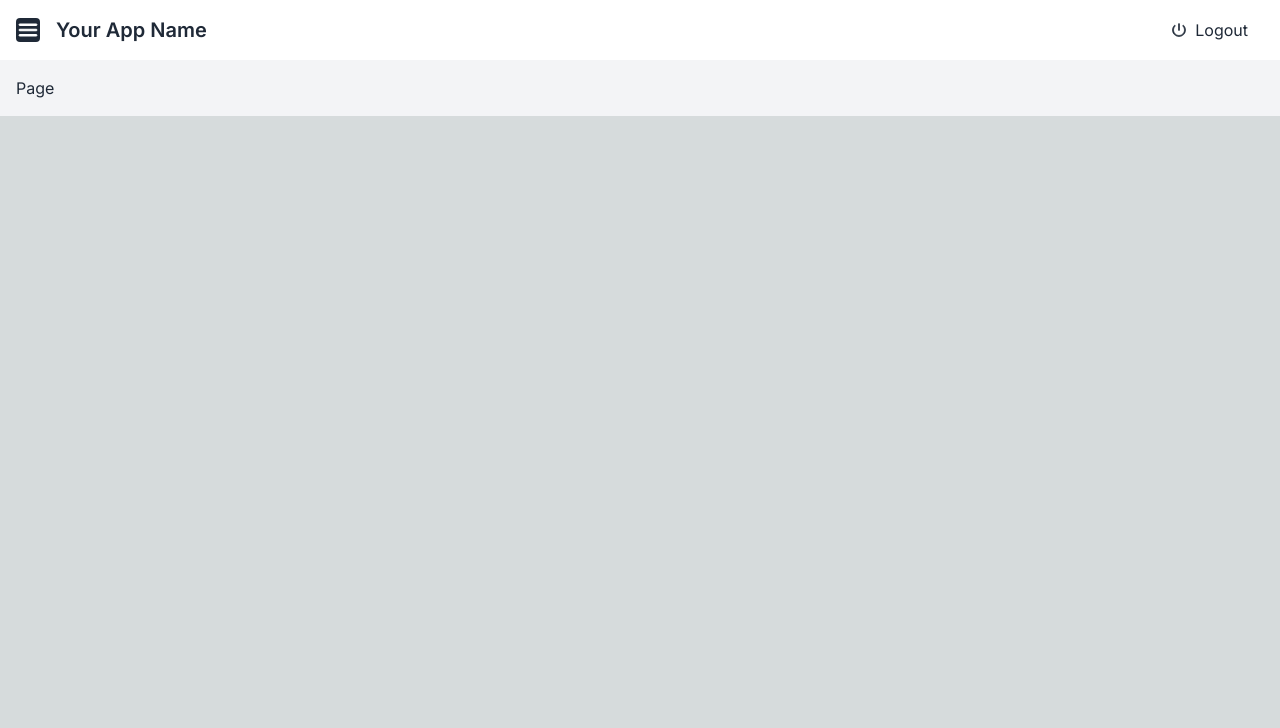
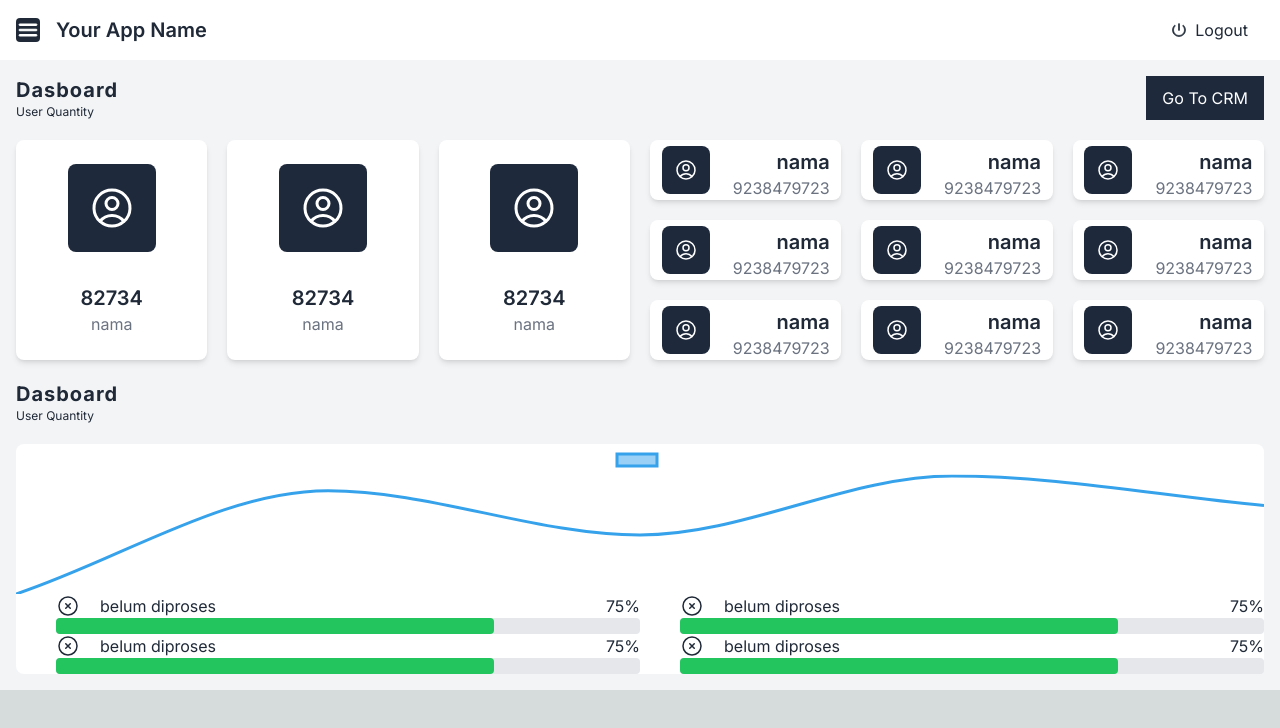
Before and after one commit to albaehaki/tes-ray-white, a Next.js app: page /dasboard in a window 1280 px wide. Shown: the top 728 px of the page. Built offline with nearby package versions, Linux system fonts and the light colour scheme.

Commit message:
mnambahkan tampilan dasboard kasar

```diff
--- a/app/dasboard/page.tsx
+++ b/app/dasboard/page.tsx
@@ -1,9 +1,71 @@
-import React from 'react'
+"use client"
+import React from "react";
+
+// icon
+import { UserCircleIcon, XCircleIcon } from "@heroicons/react/24/outline";
+
+// components
+import Card1 from "@/components/card1";
+import Card2 from "@/components/card2";
+import ProgressBar from "@/components/progressBar";
+import LineChart from "@/components/lineChart";
 
 const Page = () => {
+  const styleGrid = `grid gap-5 `;
+  const chartData = [10, 80, 50, 90, 70];
+  const chartLabels = ['Label 1', 'Label 2', 'Label 3', 'Label 4', 'Label 5'];
   return (
-    <div>Page</div>
-  )
-}
+    <>
+      <div className="grid grid-cols-2 justify-between">
+        <div>
+          <p className="font-bold text-xl tracking-wider">Dasboard</p>
+          <p className="text-xs">User Quantity</p>
+        </div>
+        <button className="justify-self-end py-2 px-4 flex items-center bg-slate-800 text-white">
+          Go To CRM
+        </button>
+      </div>
+      <div className="grid grid-cols-6 gap-5 pt-5">
+        <Card1 />
+        <Card1 />
+        <Card1 />
+        <div className={`${styleGrid} `}>
+          <Card2 />
+          <Card2 />
+          <Card2 />
+        </div>
+        <div className={`${styleGrid}`}>
+          <Card2 />
+          <Card2 />
+          <Card2 />
+        </div>
+        <div className={`${styleGrid} `}>
+          <Card2 />
+          <Card2 />
+          <Card2 />
+        </div>
+      </div>
+      <div className="grid grid-cols-2 justify-between pt-5">
+        <div className="justify-self-start">
+          <p className="font-bold text-xl tracking-wider">Dasboard</p>
+          <p className="text-xs">User Quantity</p>
+        </div>
+      </div>
+      <div className="bg-white mt-5 w-auto min-h-[100px] rounded-lg">
+        <div className="grid grid-cols-4">
+        <LineChart data={chartData} labels={chartLabels}/>
+        </div>
 
-export default Page
+        <div className="grid grid-cols-2">
+        <ProgressBar />
+        <ProgressBar />
+        <ProgressBar />
+        <ProgressBar />
+        </div>
+
+      </div>
+    </>
+  );
+};
+
+export default Page;
--- /dev/null
+++ b/components/card1.tsx
@@ -0,0 +1,20 @@
+import React from "react";
+
+// icon
+import { UserCircleIcon } from "@heroicons/react/24/outline";
+
+const Card1 = () => {
+  return (
+    <div className="grid bg-white p-3 rounded-lg shadow-md">
+      <div className="text-center m-auto bg-slate-800 p-5 rounded-lg">
+        <UserCircleIcon className="w-12 h-12 mx-auto text-white" />
+      </div>
+      <div className="text-center m-auto">
+        <p className="text-xl font-semibold mt-2">82734</p>
+        <p className="text-gray-500">nama</p>
+      </div>
+    </div>
+  );
+};
+
+export default Card1;
--- /dev/null
+++ b/components/card2.tsx
@@ -0,0 +1,20 @@
+import React from "react";
+
+// icon
+import { UserCircleIcon } from "@heroicons/react/24/outline";
+
+const Card2 = () => {
+  return (
+    <div className="flex bg-white rounded-lg shadow-md">
+      <div className="text-center m-auto bg-slate-800 p-3 rounded-lg">
+        <UserCircleIcon className="w-6 h-6 mx-auto text-white" />
+      </div>
+      <div className="text-right m-auto">
+        <p className="text-xl font-semibold mt-2">nama</p>
+        <p className="text-gray-500">9238479723</p>
+      </div>
+    </div>
+  );
+};
+
+export default Card2;
--- /dev/null
+++ b/components/lineChart.tsx
@@ -0,0 +1,49 @@
+"use client"
+import React, { useEffect, useRef } from 'react';
+import Chart from 'chart.js/auto';
+
+interface LineChartProps {
+  data: number[];
+  labels: string[];
+}
+
+const LineChart: React.FC<LineChartProps> = ({ data, labels }) => {
+  const chartRef = useRef<HTMLCanvasElement | null>(null);
+
+  useEffect(() => {
+    if (chartRef.current) {
+      new Chart(chartRef.current, {
+        type: 'line',
+        data: {
+          labels: labels,
+          datasets: [
+            {
+              label: '',
+              data: data,
+              borderColor: '',
+              fill: false,
+              pointRadius: 0,
+              cubicInterpolationMode: 'monotone',
+            },
+          ],
+        },
+        options: {
+          responsive: true,
+          maintainAspectRatio: false,
+          scales: {
+            x: {
+              display: false, // Menyembunyikan sumbu X
+            },
+            y: {
+              display: false, // Menyembunyikan sumbu Y
+            },
+          },
+        },
+      });
+    }
+  }, [data, labels]);
+
+  return <canvas ref={chartRef} />;
+};
+
+export default LineChart;
--- /dev/null
+++ b/components/progressBar.tsx
@@ -0,0 +1,23 @@
+import React from "react";
+
+// icon
+import { UserCircleIcon, XCircleIcon } from "@heroicons/react/24/outline";
+
+const ProgressBar = () => {
+  return (
+    <div className="pl-10 ">
+      <div className="flex justify-between">
+        <div className="flex gap-5">
+          <XCircleIcon className="w-6 h-6" />
+          <p>belum diproses </p>
+        </div>
+        <p>75%</p>
+      </div>
+      <div className="relative h-4 w-full bg-gray-200 rounded">
+        <div className="absolute h-full bg-green-500 rounded w-[75%]"></div>
+      </div>
+    </div>
+  );
+};
+
+export default ProgressBar;
--- a/package.json
+++ b/package.json
@@ -9,15 +9,18 @@
     "lint": "next lint"
   },
   "dependencies": {
+    "@headlessui/react": "^1.7.17",
     "@heroicons/react": "^2.0.18",
     "@types/node": "20.5.0",
     "@types/react": "18.2.20",
     "@types/react-dom": "18.2.7",
     "autoprefixer": "10.4.15",
+    "chart.js": "^4.4.0",
     "heroicons": "^2.0.18",
     "next": "13.4.16",
     "postcss": "8.4.28",
     "react": "18.2.0",
+    "react-chartjs-2": "^5.2.0",
     "react-dom": "18.2.0",
     "tailwindcss": "3.3.3",
     "typescript": "5.1.6",
```
Also changed, not shown: 1 other file (tests, documents, lock files or other folders).
